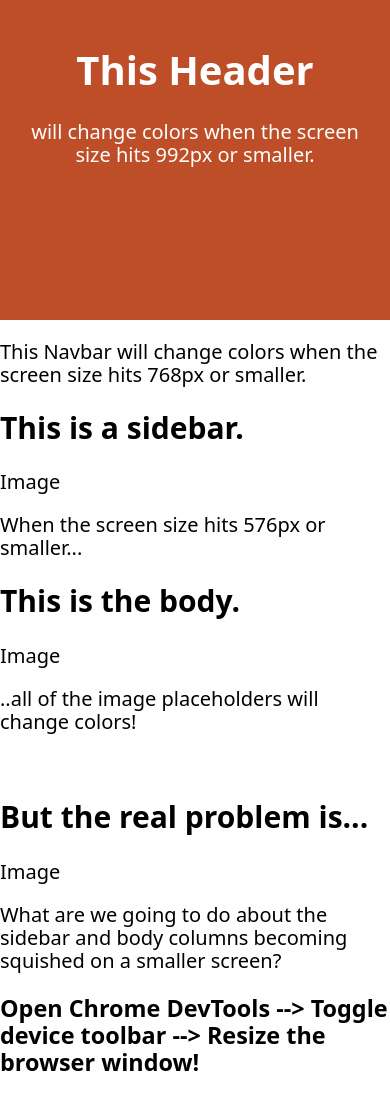
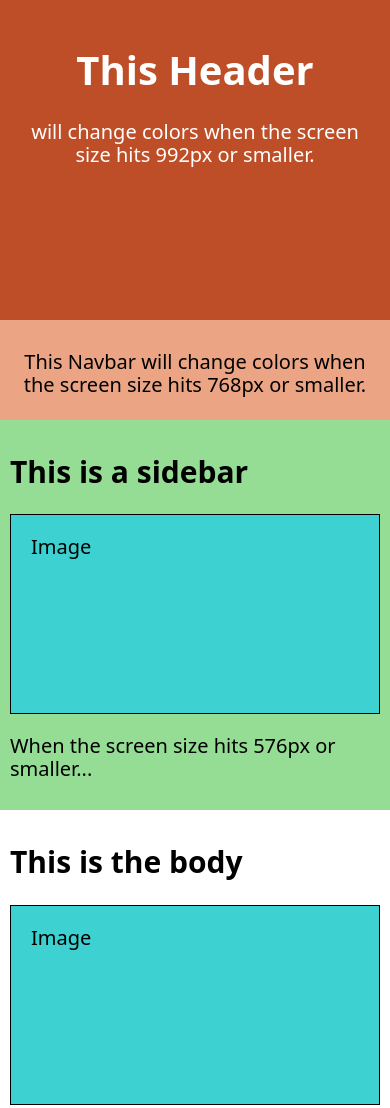
Before and after one commit to masonMO25/tativity-2-1, a website built with Vite: page 1.html in a window 390 px wide. Shown: the top 1108 px of the page. Built offline with nearby package versions, Linux system fonts and the light colour scheme.

Commit message:
Finish mobile styles
Includes fixing minor html issues.

```diff
--- a/1.html
+++ b/1.html
@@ -28,16 +28,15 @@
     <!-- Body -->
     <main>
       <aside>
-        <h2>This is a sidebar.</h2>
+        <h2>This is a sidebar</h2>
         <div class="sample-img">Image</div>
         <p>When the screen size hits 576px or smaller...</p>
       </aside>
 
       <section>
-        <h2>This is the body.</h2>
+        <h2>This is the body</h2>
         <div class="sample-img">Image</div>
         <p>..all of the image placeholders will change colors!</p>
-        <br />
         <h2>But the real problem is...</h2>
         <div class="sample-img">Image</div>
         <p>
@@ -49,10 +48,10 @@
 
     <!-- Footer -->
     <footer>
-      <h3>
+      <p>
         Open Chrome DevTools --> Toggle device toolbar --> Resize the browser
         window!
-      </h3>
+      </p>
     </footer>
   </body>
 </html>
--- a/assets/css/1.css
+++ b/assets/css/1.css
@@ -3,9 +3,35 @@ body {
 }
 
 header {
-  background-color: rgb(190, 78, 39);
+  background-color: rgb(190 78 39);
   color: white;
   height: 320px;
   padding: 20px;
   text-align: center;
 }
+
+nav,
+aside,
+footer,
+section {
+  padding: 10px;
+}
+
+nav {
+  background-color: rgb(235 165 133);
+  text-align: center;
+  height: 100px;
+  padding: 10px;
+}
+
+aside {
+  background-color: rgb(149 221 149);
+  padding: 10px;
+}
+
+.sample-img {
+  background-color: rgb(61 209 209);
+  border: 1px solid black;
+  height: 200px;
+  padding: 20px;
+}
```
